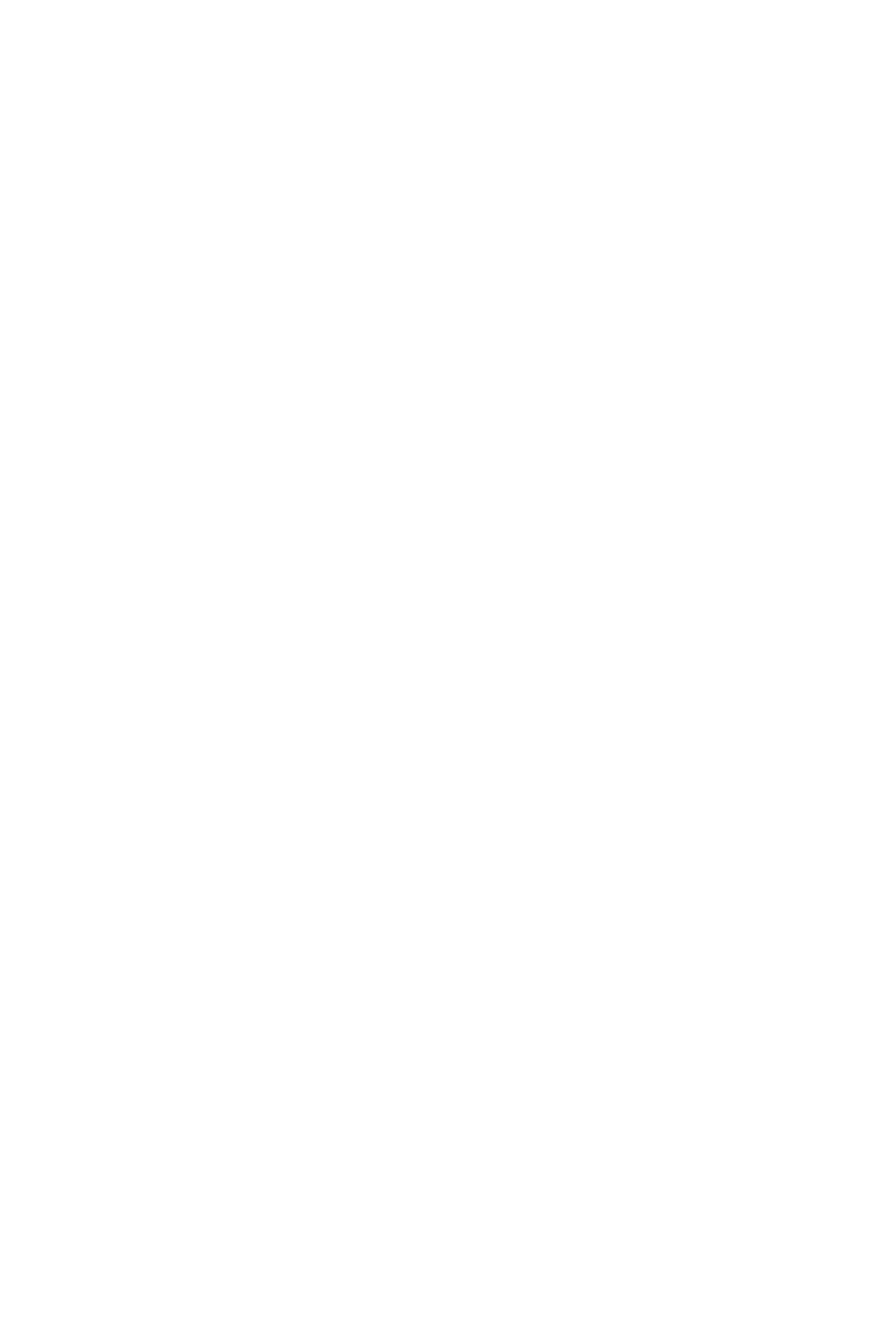
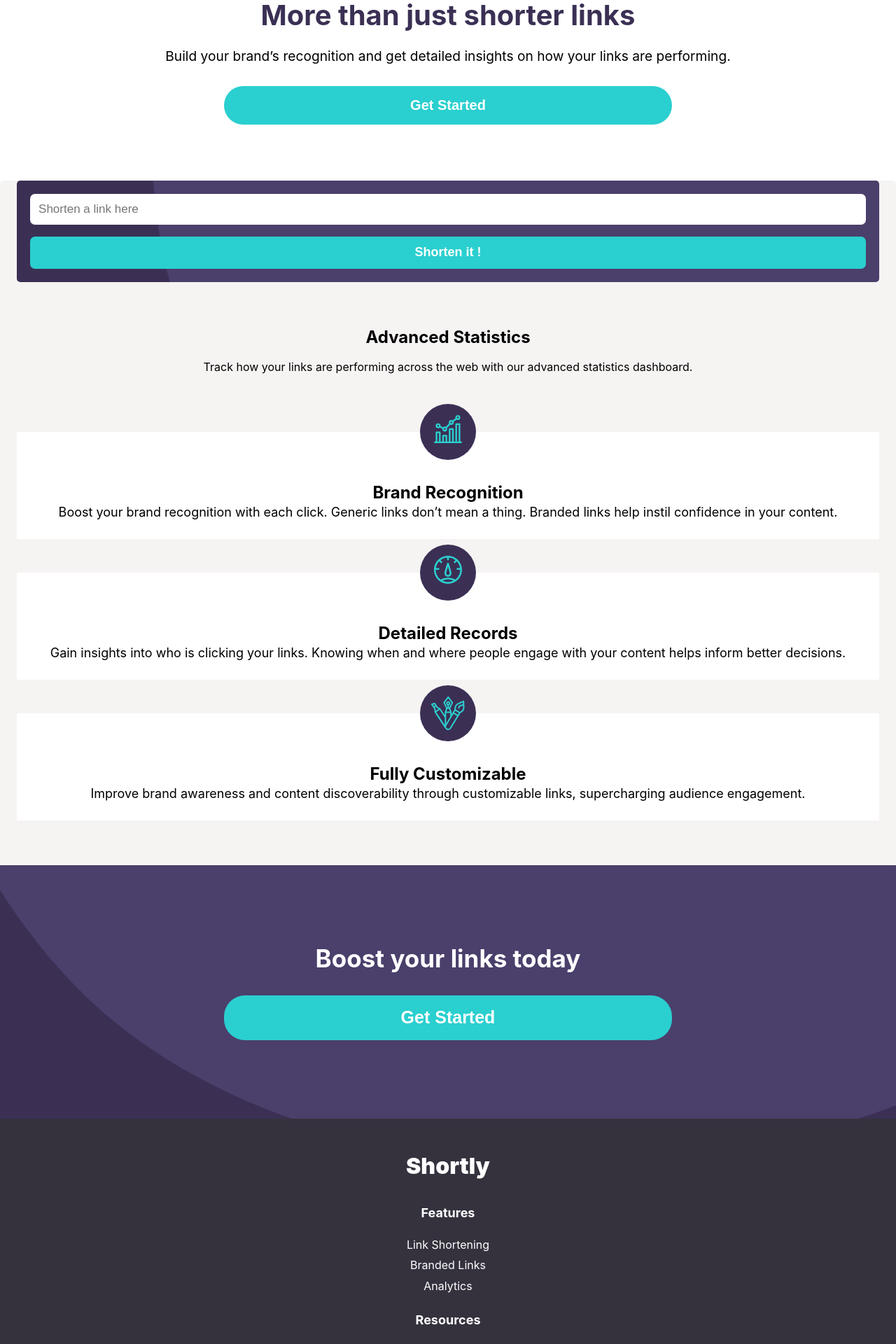
Before and after one commit to BLADEHEDA/url-shortener-project, a React (Create React App) app: page / in a window 1280 px wide. Shown: the part 660-2580 px from the top of the page at 70% size. Before the commit the page ends 800 px from the top, so only its background shows below. Built offline with nearby package versions, Linux system fonts and the light colour scheme.

Commit message:
finished mobile screen size

```diff
--- a/package.json
+++ b/package.json
@@ -9,6 +9,7 @@
     "react": "^18.2.0",
     "react-dom": "^18.2.0",
     "react-scripts": "5.0.1",
+    "svg-parser": "^2.0.4",
     "web-vitals": "^2.1.4"
   },
   "scripts": {
--- a/src/App.css
+++ b/src/App.css
@@ -6,17 +6,17 @@
 --Grayish-Violet: hsl(257, 7%, 63%);
 --Very-Dark-Blue: hsl(255, 11%, 22%);
 --Very-Dark-Violet: hsl(260, 8%, 14%);
+--Gray1: hsl(0, 20%, 94%);
 }
 
 *{
   margin:0;
   padding:0;
-  box-sizing:border-box
+  box-sizing:border-box;
 }
 body{
   width:100%;
   height: 100%;
-  padding:1.5em;
 }
 img{
   max-width:100%;
@@ -30,6 +30,7 @@ button{
  .mobile{
   display:flex;
   justify-content:space-between;
+  padding:1.5em;
 }
 .desktop{
   display:none;
@@ -67,29 +68,179 @@ hr{
 }
 .btn-1{
   background : var(--Cyan);
-  padding: 1em; ;
+  padding: 1em;
   color:white;
+}
+.illustrate{
+  margin-top: 1.5em;
+  height:60vh;
+  margin-bottom: 2em;
+  padding:1.5em;
+  overflow: hidden;
+}
+.ilustrate-img{
+  min-width: 30em;
+}
+.main-header{
+  font-size: 2.5em;
+  text-align: center;
+  color: var(--Dark-Violet);
+  padding: 0em 1.5em;
+}
+.main-content{
+  padding: 1em 1.5em;
+  text-align: center;
+  font-size: 1.2em;
+  line-height: 30px;
+}
+.btn{
+  width: 50%;
+  margin: 0 auto;
+  margin-bottom: 5em;
+  margin-top: 0.5em;
 }
 .show{
   display: block;
 }
+/* the design of the main barcomponent  */
+.main-link{
+  background-color:var(--Dark-Violet);
+  background-image: url("./components/images/bg-shorten-mobile.svg");
+  background-repeat: no-repeat;
+  background-size: cover;
+  background-position: 12em -5em;
+  margin: 1.5em;
+  padding: 1.2em;
+  border-radius: 5px;
+  margin-bottom:4em;
+}
+.link{
+  width: 100%;
+  padding:0.7em;
+  border-radius: 7px;
+  margin-bottom:1em;
+  font-size: 17px;
+  border: none;
+}
+.link:focus{
+  outline: none;
+}
+.statistics{
+  margin: 2.5em;
+  text-align: center;
+  margin-bottom: 5em;
+}
+.ststs-content{
+  line-height: 25px;
+  margin-top: 1em;
+}
+/* design of the brand section  */
+.brand{
+  margin: 1.5em;
+  padding:  1.5em;
+  text-align: center;
+  font-size: 16px;
+ background: white;
+ margin-bottom: 3em;
+}
+.chained{
+  border-radius: 5px;
+  background: rgb(246, 243, 243);
+  padding-bottom: 1em;
+}
+.brand-image{
+  background-color:var(--Dark-Violet);
+  border-radius: 50%;
+  height: 5em;
+  width: 5em;
+  margin: 0 auto;
+  margin-top: -4em;
+  margin-bottom: 2em;
+}
+.brand-img{
+ margin-top: 1em;
+}
+.brand-content{
+  line-height: 28px;
+  font-size:18px;
+}
+/* the design of the boost section  */
+.boost{
+  background-color:var(--Dark-Violet);
+  padding:7em 0em;
+  background-image: url("./components/images/bg-boost-mobile.svg");
+  background-repeat: no-repeat;
+  background-size: cover;
+}
+.boost-head{
+  color:white;
+  text-align:center;
+  font-weight:bold;
+  font-size:35px;
 
 }
-@media only screen and (min-width:480px){
+.btn0{
+  margin-bottom:0em;
+  margin-top:2em;
+}
+/* the design of the logo */
+.footer{
+  text-align: center;;
+  background:var(--Very-Dark-Blue) ;
+  color:white;
+  padding:3em;
+}
+.f-logo{
+  font-weight: 900;
+  margin-bottom: 1em;
+}
+.footer-links{
+  list-style: none;
+}
+.f-link{
+  color:white;
+  text-decoration: none;
+}
+.f-links{
+  text-decoration: none;
+  padding: 0.3em;
+}
+#f-link1{
+  margin-bottom: 0.8em;
+  font-weight: bold;
+  font-size: 18px;
+}
+.f-link1{
+  margin-top: 1em;
+}
+.footer-icons{
+justify-content: center;
+  display: flex;
+  margin-top: 2em;
+}
+.icons{
+  padding:0em 0.5em 0em 0.5em;
+}
+}
+@media only screen and (min-width:481px){
   .desktop{
     display:flex;
     justify-content:space-between;
+       padding: 2em 5em;
   }
   .mobile{
     display:none;
   }
   .des-left{
     display:flex;
+    /* border: solid 1px black; */
+    flex: 80%;
   }
 .navlinks{
   list-style:none;
-  /* border: solid 1px black; */
-    margin-top:-1.8em;
+  border: solid 1px black;
+    margin-top:-3.8em;
+    margin-left: -6em;
 }
   .navlinks  a{
     text-decoration: none;
--- a/src/App.js
+++ b/src/App.js
@@ -1,10 +1,42 @@
 import './App.css';
+import Mainbar from './components/mainbar/Mainbar';
 import Navbar from './components/navbar/Navbar';
+import Link from './components/link/Link';
+import Brand from './components/Brand/Brand';
+import Footer from  "./components/footer/Footer"
+import recog from "./components/images/icon-brand-recognition.svg"
+import records from "./components/images/icon-detailed-records.svg"
+import full from "./components/images/icon-fully-customizable.svg"
+
+const brand1= {
+  title:"  Brand Recognition",
+  text: "Boost your brand recognition with each click. Generic links don’t mean a thing. Branded links help instil confidence in your content. "
+}
+const brand2= {
+  title:"Detailed Records",
+  text:"  Gain insights into who is clicking your links. Knowing when and where  people engage with your content helps inform better decisions. "
+}
+const brand3= {
+  title: "  Fully Customizable ",
+  text: " Improve brand awareness and content discoverability through customizable   links, supercharging audience engagement. "
+}
 
 function App() {
   return (
     <div className="App">
       <Navbar/>
+      <Mainbar/>
+      <div className="chained">
+      <Link/>
+      <Brand title={brand1.title} img={recog} text={brand1.text} />
+      <Brand title={brand2.title} img={records} text={brand2.text} />
+      <Brand title={brand3.title} img={full} text={brand3.text} />
+      </div>
+      <Footer/>
+
+
+
+
     </div>
   );
 }
--- /dev/null
+++ b/src/components/Brand/Brand.jsx
@@ -0,0 +1,15 @@
+import React from 'react'
+
+const Brand = (props) => {
+  return (
+    <div >
+      <section className="brand">
+        <article className="brand-image"><img src={props.img} alt="recognition-log" className='brand-img' />   </article>
+        <h1 className="brand-head">{props.title}</h1>
+        <article className="brand-content">{props.text} </article>
+      </section>
+    </div>
+  )
+}
+
+export default Brand
--- /dev/null
+++ b/src/components/footer/Footer.jsx
@@ -0,0 +1,53 @@
+import React from 'react'
+import Button from '../button/Button'
+import logo from "../images/logo.svg"
+import facebook from "../images/icon-facebook.svg"
+import twitter from "../images/icon-twitter.svg"
+import pinterest from "../images/icon-pinterest.svg"
+import instagram from "../images/icon-instagram.svg"
+
+
+const Footer = () => {
+  return (
+    <div>
+      <section className="boost">
+            <h1 className="boost-head"> Boost your links today</h1>
+           <div className="btn btn0" >
+            <Button
+            style={{width :"100%", borderRadius:"30px",
+            fontSize:"25px",fontWeight:"bold" ,padding:"0.7em 0em"}}
+            text="Get Started" />
+             </div>
+      </section>
+        <footer className="footer">
+            <h1 className="f-logo">Shortly</h1>
+            <ul className="footer-links">
+               <li className="f-links" id='f-link1'><a href="#" className="f-link" >  Features</a> </li>
+               <li className="f-links"><a href="#" className="f-link">Link Shortening</a> </li>
+               <li className="f-links"><a href="#" className="f-link">Branded Links</a> </li>
+               <li className="f-links"><a href="#" className="f-link">Analytics</a> </li>
+
+                <li className="f-links f-link1" id='f-link1'><a href="#" className="f-link" >  Resources</a> </li>
+                <li className="f-links"><a href="#" className="f-link">Blog</a> </li>
+                <li className="f-links"><a href="#" className="f-link">DevelopersLinks</a> </li>
+                <li className="f-links"><a href="#" className="f-link">Support</a> </li>
+
+                    <li className="f-links f-link1" id='f-link1'><a href="#" className="f-link" >     Company</a> </li>
+                    <li className="f-links"><a href="#" className="f-link">About</a> </li>
+                    <li className="f-links"><a href="#" className="f-link">Careers</a> </li>
+                    <li className="f-links"><a href="#" className="f-link">Contact</a> </li>
+            </ul>
+                    <footer className="footer-icons">
+                        <div className="icons"> <img src={facebook} alt="fb-icon" className="icon" /></div>
+                        <div className="icons"> <img src={twitter} alt="twitter-icon" className="icon" /></div>
+                        <div className="icons"> <img src={pinterest} alt="pinterest-icon" className="icon" /></div>
+                        <div className="icons"> <img src={instagram} alt="nstagram-icon" className="icon" /></div>
+
+                    </footer>
+
+        </footer>
+    </div>
+  )
+}
+
+export default Footer
--- /dev/null
+++ b/src/components/link/Link.jsx
@@ -0,0 +1,30 @@
+import React from 'react'
+import Button from '../button/Button'
+import bgshorten from "../images/bg-shorten-mobile.svg"
+import bgshorten1 from "../images/bg-shorten-desktop.svg"
+
+const Link = () => {
+  return (
+    <div >
+
+        <section className="main-link">
+            <div className="link-input"> <input type="text" className='link'  placeholder='Shorten a link here '/>  </div>
+
+            <div className="link-btn ">
+            <Button text="Shorten it !" style={{width:"100%" ,fontSize:"18px",padding:"0.7em",fontWeight:"bold", borderRadius:"7px" }}  />
+            </div>
+
+        </section>
+
+        <section className="statistics">
+          <h1 className="stats-header">Advanced Statistics</h1>
+          <p className="ststs-content">  Track how your links are performing across the web with our
+            advanced statistics dashboard.</p>
+        </section>
+
+
+    </div>
+  )
+}
+
+export default Link
--- /dev/null
+++ b/src/components/mainbar/Mainbar.jsx
@@ -0,0 +1,34 @@
+import React from 'react'
+import Button from '../button/Button'
+import bgboost from "../images/bg-boost-mobile.svg"
+import bgboost1 from "../images/bg-boost-desktop.svg"
+import illustration from "../images/illustration-working.svg"
+
+
+
+
+const Mainbar = () => {
+  return (
+    <div>
+        <section className="main">
+            <article className="illustrate">
+            <img src={illustration} className="ilustrate-img" alt="illustration-img" />
+            </article>
+            <article className="main-container">
+            <h1 className="main-header">  More than just shorter links</h1>
+            <p className="main-content">   Build your brand’s recognition and get detailed insights
+            on how your links are performing.  </p>
+            <div className="btn">
+            <Button
+            style={{width :"100%", borderRadius:"30px",
+            fontSize:"20px",fontWeight:"bold" ,padding:"0.8em 0em"}}
+            text="Get Started" />
+             </div>
+            </article>
+        </section>
+
+    </div>
+  )
+}
+
+export default Mainbar
--- a/src/components/navbar/Navbar.jsx
+++ b/src/components/navbar/Navbar.jsx
@@ -2,10 +2,6 @@ import React, { useState } from 'react'
 import logo from "../images/logo.svg"
 import hamburger from "../images/icon-menu.svg"
 import Button from "../button/Button"
-
-
-
-
 
 const Navbar = () => {
 
@@ -27,7 +23,7 @@ const Navbar = () => {
            <li className="navlink"><a href="/"> Pricing</a> </li>
            <li className="navlink"><a href="/"> Resources</a> </li> <hr />
            <li className="navlink"><a href="/">Login </a> </li>
-           {/* na yi this wey no di chane when reused */}
+         {/* passing styles as props to be able to customize it whenever reusing the button  */}
             <Button style={{  marginTop:"2em" , width:"90%",borderRadius:"30px", fontSize:"20px",fontWeight:"bold" ,padding:"0.5em 0em"}} text="Sign Up"/>
             </ul>
             </div>
@@ -46,7 +42,8 @@ const Navbar = () => {
           <div className="des-right">
             <div className="b1">login</div>
             <div className="b2">
-              <Button style= {{background:"green" }} text="login" />
+            <Button style={{ borderRadius:"10px",
+            fontSize:"10px",fontWeight:"bold" ,padding:"0.5em 1em"}} text="Sign Up"/>
             </div>
           </div>
         </nav>
```
Also changed, not shown: 1 other file (tests, documents, lock files or other folders).
